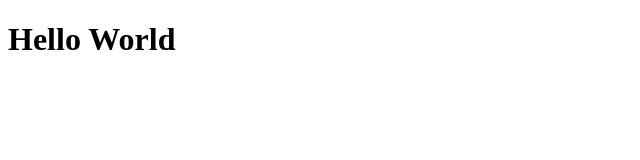
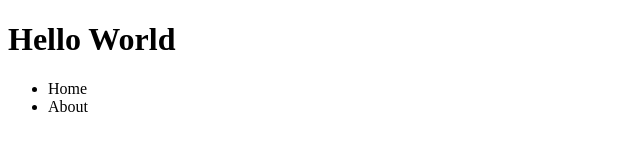
Before and after one commit to jeffrey1124/Lab_05, a plain HTML site: page index.html in a window 1280 px wide. Shown: the whole page, without its empty margins (0-640 px from the left). Drawn offline with Linux system fonts and the light colour scheme.

Commit message:
B1: Added navi

```diff
--- a/index.html
+++ b/index.html
@@ -6,5 +6,11 @@
   </head>
   <body>
     <h1>Hello World</h1>
+    <nav>
+      <ul>
+        <li>Home</li>
+        <li>About</li>
+      </ul>
+    </nav>
   </body>
 </html>
```
